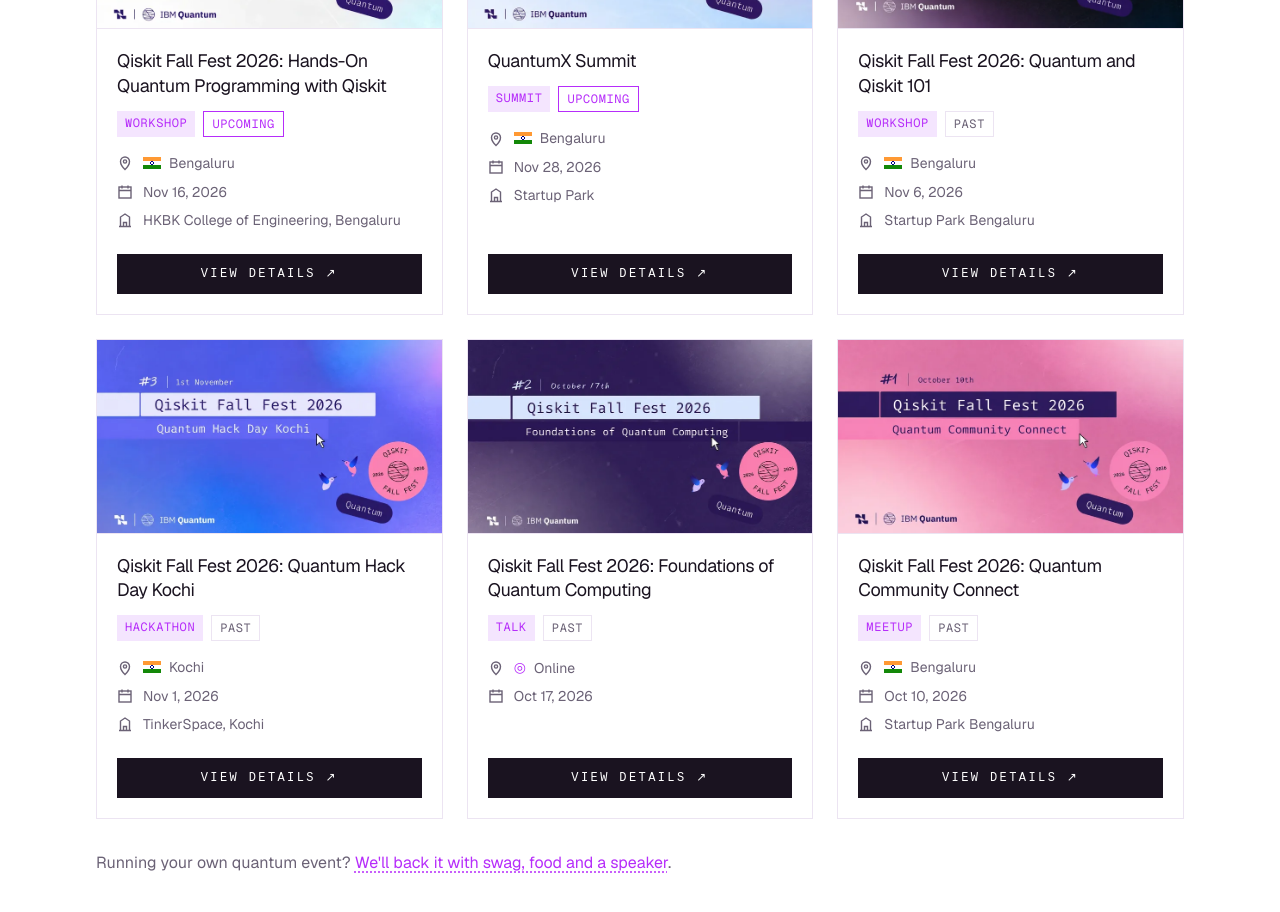
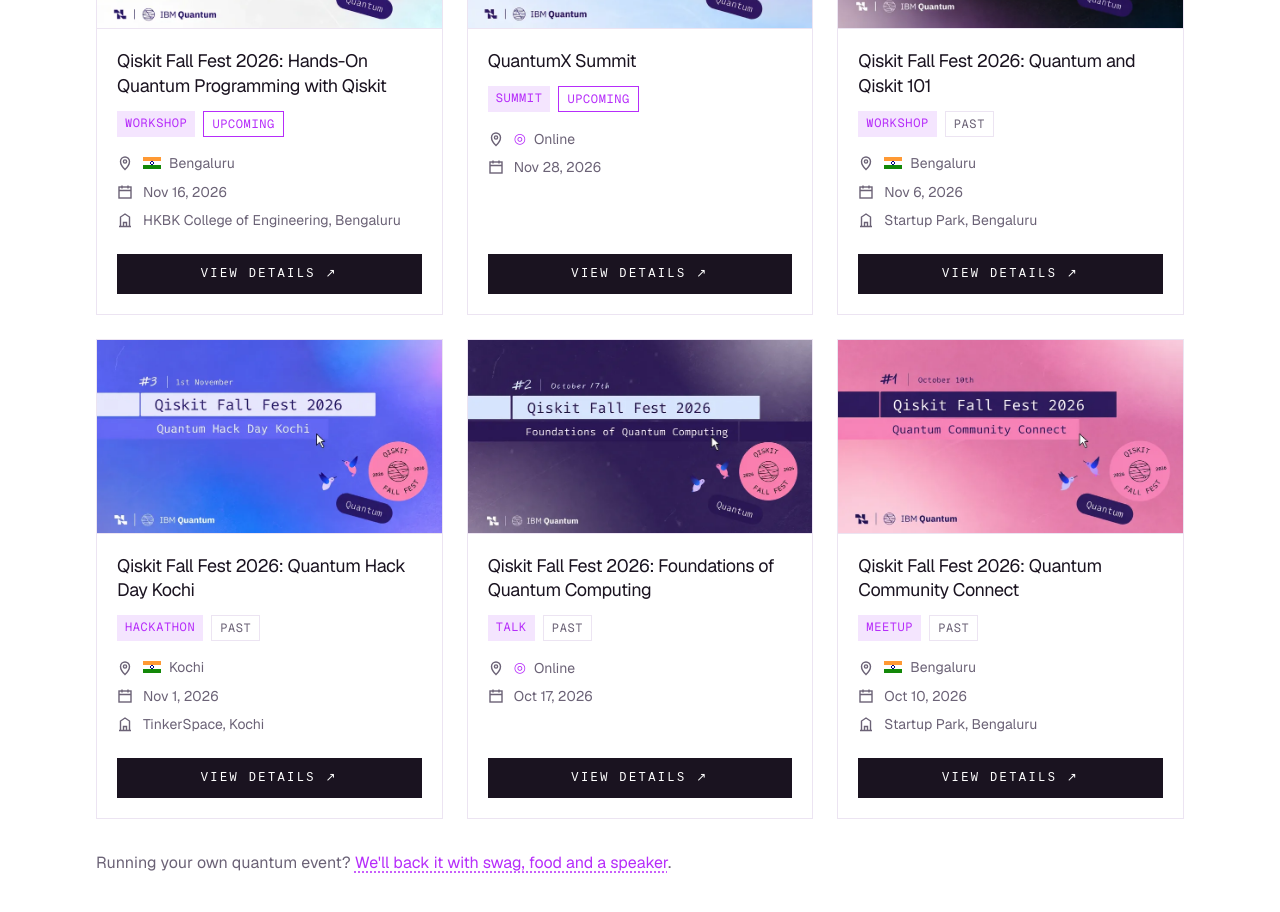
Before and after one commit to quantumx-foundation/quantumx.community, a Next.js app: page / in a window 1280 px wide. Shown: the part 4080-4992 px from the top of the page. Built offline with nearby package versions, Linux system fonts and the light colour scheme; no server answers; a web font is replaced by a local one.

Commit message:
Mark the QuantumX Summit as online and match the Startup Park venues to QFF26.

```diff
--- a/src/content/events.ts
+++ b/src/content/events.ts
@@ -20,7 +20,7 @@ export const events: EventItem[] = [
     title: "Qiskit Fall Fest 2026: Quantum Community Connect",
     date: "2026-10-10",
     displayDate: "Oct 10, 2026",
-    venue: "Startup Park Bengaluru",
+    venue: "Startup Park, Bengaluru",
     city: "Bengaluru",
     country: "in",
     kind: "Meetup",
@@ -53,7 +53,7 @@ export const events: EventItem[] = [
     title: "Qiskit Fall Fest 2026: Quantum and Qiskit 101",
     date: "2026-11-06",
     displayDate: "Nov 6, 2026",
-    venue: "Startup Park Bengaluru",
+    venue: "Startup Park, Bengaluru",
     city: "Bengaluru",
     country: "in",
     kind: "Workshop",
@@ -75,9 +75,9 @@ export const events: EventItem[] = [
     title: "QuantumX Summit",
     date: "2026-11-28",
     displayDate: "Nov 28, 2026",
-    venue: "Startup Park",
-    city: "Bengaluru",
-    country: "in",
+    venue: "Virtual",
+    city: "Online",
+    country: "online",
     kind: "Summit",
     image: "/images/events/qiskit-fall-fest-quantumx-summit.webp",
     url: "https://luma.com/rzpptnuq",
```
